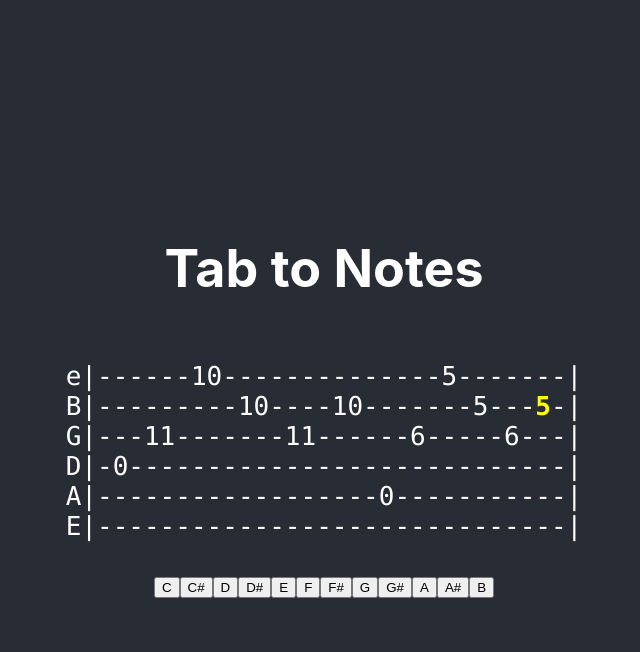
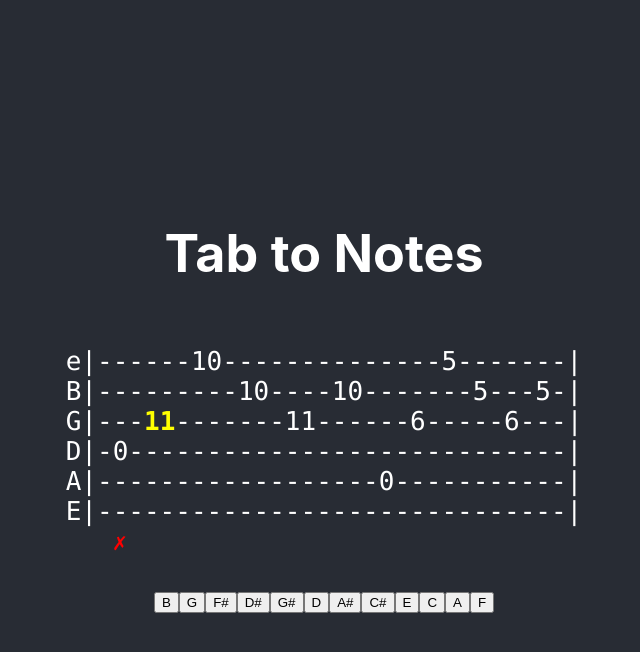
Before and after one commit to hapla/tab-to-notes-cs50, a plain HTML site: page index.html in a window 1280 px wide. Both pictures are taken after a click on the button "F#". Shown: the whole page, without its empty margins (316-956 px from the left). Drawn offline with Linux system fonts and the light colour scheme.

Commit message:
Added reply handling and feedback

```diff
--- a/index.html
+++ b/index.html
@@ -11,6 +11,8 @@
             <h1>Tab to Notes</h1>
             <div id="tab">
             </div>
+            <div id="status">
+            </div>
             <div id="reply">
             </div>
         </div>
--- a/tab-to-notes.js
+++ b/tab-to-notes.js
@@ -19,11 +19,13 @@ const tabs = [
 ];
 
 // Render the ASCII tab, highlighting current position if given
-function printTab(tab, current = -1) {
+function printTab(tab, results, current = -1) {
     const strings = [];
+    const stats = [];
     const hilit = '<span style="color:yellow;font-weight:bold;">'
     // Go string by string
-    for (let s = 0; s < 6; s++) {
+    console.log('results = ' + results);
+    for (let s = 0; s < STRINGS; s++) {
         let string = [];
         // Print tuning of the string and bar at beginning
         string.push(tuning[s]+'|-');
@@ -52,6 +54,38 @@ function printTab(tab, current = -1) {
         string.push('<br/>');
         strings.push(string.join(""));
     }
+    // Create a row for feedback at bottom
+    stats.push('  ');
+    for (let pos = 0; pos < tab.length; pos++) {
+        var indent = "";
+        // Indentation depends on how much space fret number takes
+        if (tab[pos][1] > 9) {
+            //indent =  '  ';
+            stats.push('  ');
+        }
+        else {
+            //indent = ' ';
+            stats.push(' ');
+        }
+        //
+        stats.push('<span id="s'+pos+'" style="font-size:0.9em;');
+        if (pos < results.length) {
+            if (results[pos]) {
+                stats.push('color:green;">&#x2713;');
+            }
+            else {
+                stats.push('color:red;">&#x2717;');
+                //stats.push('color:red;">');
+                //stats.push(getFretNote(tab[pos][0], tab[pos][1]));
+            }
+        }
+        else {
+            stats.push('"> ');
+        }
+        stats.push('</span>');
+    }
+    stats.push('<br/>');
+    strings.push(stats.join(""));
     return strings.join("");
 }
 
@@ -74,17 +108,28 @@ function getFretNote(strnum, fretnum) {
     }
 }
 
-function getReply(rdiv) {
+function addReplyButtons(rdiv, rand = false) {
+    let randNotes = [];
+    // Create randomized index for note positions
+    if (rand) {
+        for (let i = 0; i < allNotes.length; i++) {
+            var r;
+            while (randNotes.includes(r = Math.floor(Math.random() * allNotes.length))) {
+            }
+            randNotes.push(r);
+        }
+    }
+    // Create a button for every note in straight or random order
     for (let pos = 0; pos < allNotes.length; pos++) {
         var btn = document.createElement('button');
-        btn.data = allNotes[pos];
-        btn.innerHTML = allNotes[pos];
-        btn.setAttribute('id', allNotes[pos].replace("#", "sharp"));
-        /*
-        btn.onclick = function() {
-            console.log("button ", allNotes[pos]);
+        if (rand) {
+            btn.innerHTML = allNotes[randNotes[pos]];
+            btn.setAttribute('id', allNotes[randNotes[pos]].replace("#", "sharp"));
         }
-        */
+        else {
+            btn.innerHTML = allNotes[pos];
+            btn.setAttribute('id', allNotes[pos].replace("#", "sharp"));
+        }
         rdiv.appendChild(btn);
     }
 }
@@ -112,24 +157,45 @@ function sleep(ms) {
     return new Promise(resolve => setTimeout(resolve, ms));
 }
 
+function checkAnswer(tabnum, pos, ans) {
+    let tab = tabs[tabnum][1];
+    let note = getFretNote(tab[pos][0], tab[pos][1]);
+    if (ans == note) {
+        return true;
+    }
+    else {
+        return false;
+    }
+}
+
 var tabElem = document.getElementById('tab');
 var tabdsp = document.createElement('pre');
 tabdsp.className = "pre";
 
 async function test() {
-    let tab = tabs[6][1];
-    for (let pos = 0; pos < tab.length; pos++) {
-        tabdsp.innerHTML = printTab(tab, pos);
-//        console.log(getFretNote(tab[pos][0], tab[pos][1]));
-//        await sleep(200);
+    let chkpos = 0;
+    let tabnum = 6;
+    let tab = tabs[tabnum][1];
+    var ans;
+    let results = [];
+    tabdsp.innerHTML = printTab(tab, results, 0);
+    addReplyButtons(document.getElementById('reply'), true);
+    for (let pos = 0; pos < allNotes.length; pos++) {
+        (function() {
+            var idstring = '#' + allNotes[pos].replace("#", "sharp");
+            document.querySelector(idstring).addEventListener('click', function() {
+                console.log("Nappi "+idstring);
+                results.push(checkAnswer(tabnum, chkpos, allNotes[pos]));
+                chkpos++;
+                tabdsp.innerHTML = printTab(tab, results, chkpos);
+            });
+        }());
     }
-    getReply(document.getElementById('reply'));
-    document.querySelector('#Csharp').addEventListener('click', function() {
-        console.log("Nappi C#");
-    });
+    console.log("End of test()");
 };
 
 test();
-getUncoveredPositions(tabs);
+
+//getUncoveredPositions(tabs);
 
 tabElem.appendChild(tabdsp);
```
